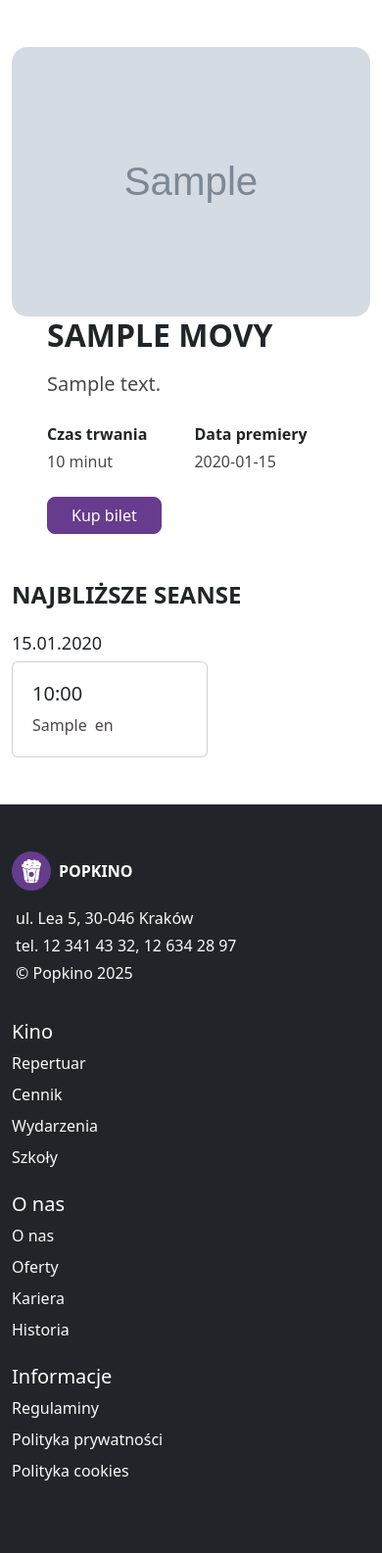
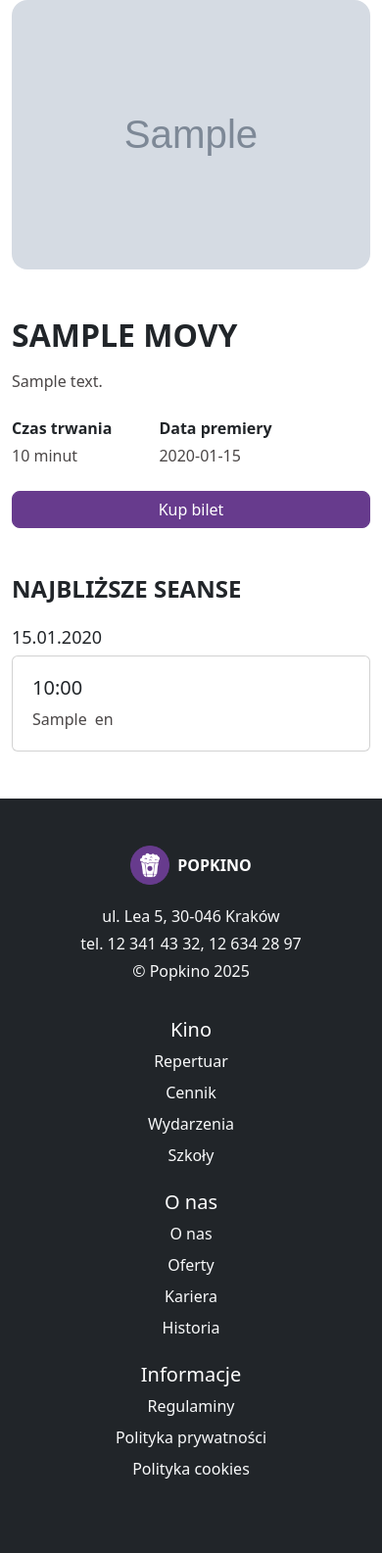
Before and after one commit to Rinkazuuka/Movie-Ticket-Sales-System, a Flask app: page /movie/1 in a window 390 px wide. Shown: the part 66-1651 px from the top of the page at 98% size. After the commit the page ends 1575 px from the top, so only its background shows below. Run offline with Flask 2, Linux system fonts and the light colour scheme; tables that the repository leaves empty hold one stand-in row (values such as "Sample post"); grey boxes marked "Sample" are stand-in pictures; some libraries are stand-ins or nearby versions.

Commit message:
Amend mobile verision

```diff
--- a/static/css/styles.css
+++ b/static/css/styles.css
@@ -66,3 +66,61 @@ footer {
 .button-container {
     margin-top: auto;
 }
+
+
+@media (max-width: 576px) {
+    .showing-card {
+        width: 100% !important;
+    }
+
+    #Kup_bilet {
+        width: 100% !important;
+    }
+
+    #movie-basics {
+        margin-top: 0px !important;
+    }
+
+    footer {
+        justify-content: center !important;
+        align-items: center !important;
+    }
+
+    #movie-image-container {
+        width: 100% !important;
+        height: 50% !important;
+    }
+
+    .button-container button {
+        width: 100% !important;
+    }
+
+    .inner-button-container {
+        flex-direction: column !important;
+
+    }
+
+
+    footer .row {
+        text-align: center;
+    }
+
+    footer .col {
+        display: flex;
+        flex-direction: column;
+        align-items: center;
+    }
+
+    footer .nav {
+        justify-content: center;
+    }
+ }
+
+
+/*@media (min-width: 768px) { ... }
+
+@media (min-width: 992px) { ... }
+
+@media (min-width: 1200px) { ... }
+
+@media (min-width: 1400px) { ... } */
--- /dev/null
+++ b/static/js/script.js
@@ -0,0 +1,4 @@
+document.getElementById('Wstecz').addEventListener('click', function() {
+    // Cofnij do poprzedniej strony
+    window.history.back();
+});
--- a/templates/base_reservation.html
+++ b/templates/base_reservation.html
@@ -39,12 +39,13 @@
     </div>
 
     <div class="container button-container mb-5">
-        <div class="d-flex justify-content-between">
+        <div class="d-flex flex-row justify-content-between inner-button-container gap-2">
             <button id="Wstecz" class="btn btn-outline-secondary rounded-3 px-4">Wstecz</button>
             <button id="Przejdz_dalej" class="btn btn-primary rounded-3 px-4">Przejdź dalej</button>
         </div>
     </div>
 
+    <script src="{{ url_for('static', filename='js/script.js') }}"></script>
     <script src="{{ url_for('static', filename='js/timer.js') }}"></script>
 
 </body>
--- a/templates/movie.html
+++ b/templates/movie.html
@@ -4,17 +4,16 @@
 
 {% block content %}
 
-<div class="container mt-5 mb-5">
-    <div class="row">
-        <div class="col-lg-4">
-            <!-- <img src='https://fwcdn.pl/fpo/81/30/10048130/8139711.3.jpg' class="img-fluid" alt="..."> -->
-            <img src={{movie.image_url}} class="image-fluid w-100">
+<div id="movie-basics" class="container mt-5 mb-5">
+    <div class="row gap-5">
+        <div class="col-4" id="movie-image-container">
+            <img id="movie-image" src={{movie.image_url}} class="image-fluid w-100">
         </div>
-        <div class="ps-5 col">
+        <div class="col">
             <h1 class="h1 fw-bold text-uppercase pb-2">
                 {{ movie.title }}
             </h1>
-            <p class="p fs-5 pb-2">
+            <p class="p pb-2">
                 {{ movie.description }}
             </p>
             <div class="d-flex flex-wrap gap-5 pb-2">
@@ -42,7 +41,7 @@
         <div class="d-flex flex-wrap gap-3 mb-4">
             {% for showing in shows %}
             <div class="card p-1 showing-card" style="width: 200px;">
-                <a href='/showing/{{showing.showing_id}}' target="_blank" class="card-body">
+                <a href='/showing/{{showing.showing_id}}' class="card-body">
                     <h5 class="card-title"> {{ showing.show_time.strftime('%H:%M') }} </h5>
                     <div class="d-flex gap-2">
                         <p class="p card-text m-0"> {{ showing.movie_format }}</p>
```
